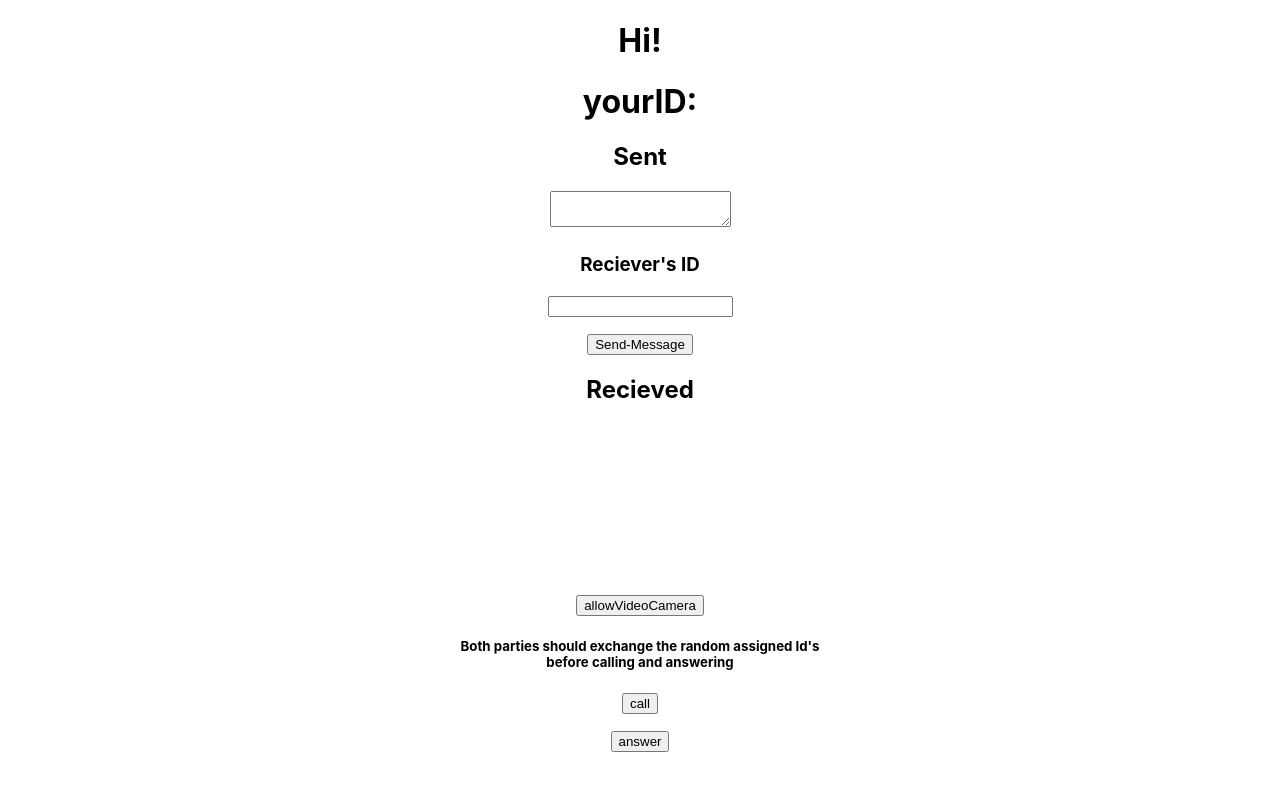
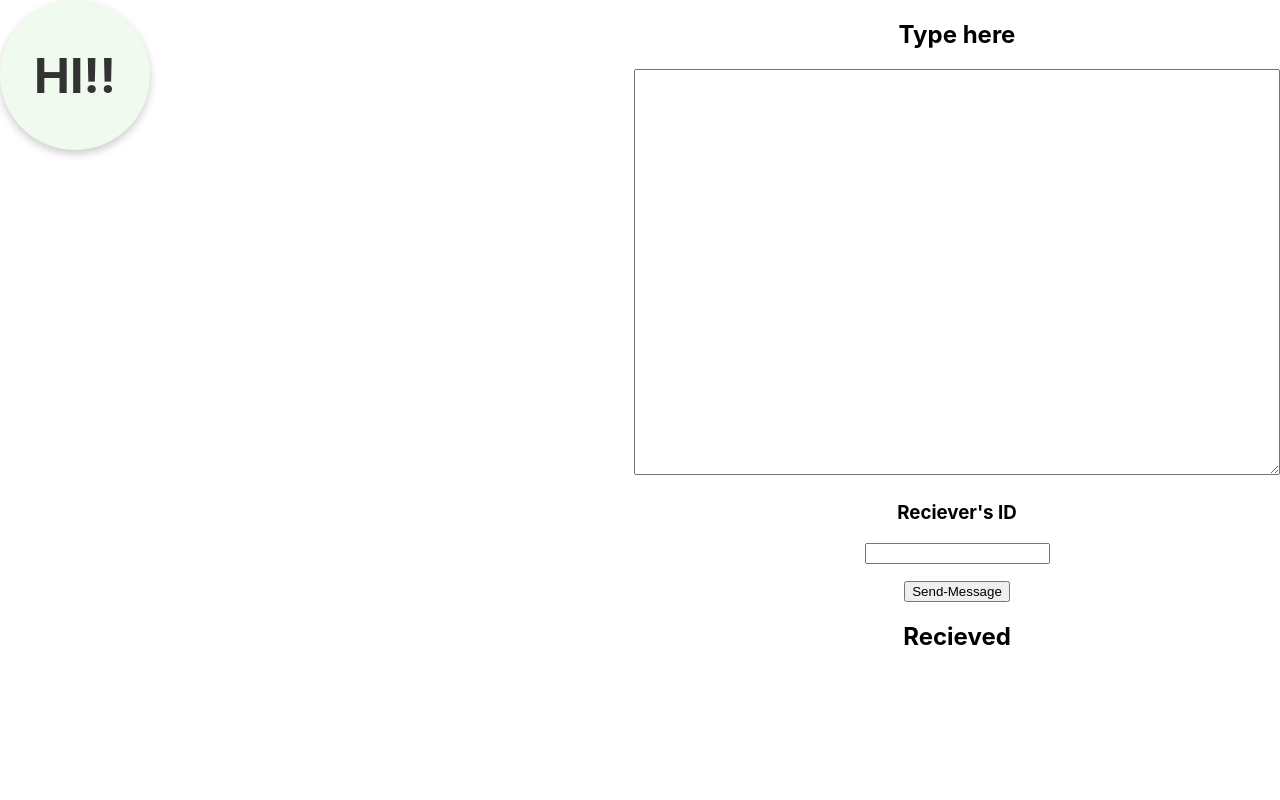
Before and after one commit to Neil972/Video-Chat-App, a React (Create React App) app in the folder VideoChatClient/my-app/: page / in a window 1280 px wide. Shown: the top 800 px of the page. Built offline with nearby package versions, Linux system fonts and the light colour scheme; no server answers.

Commit message:
ui changes

```diff
--- a/VideoChatClient/my-app/src/App.css
+++ b/VideoChatClient/my-app/src/App.css
@@ -1,11 +1,87 @@
 .App {
   text-align: center;
+  display: flex;
+  justify-content: space-between;
+  flex-wrap: wrap;
 }
 
 .App-logo {
   height: 40vmin;
   pointer-events: none;
 }
+
+.avatar {
+  width: 150px;
+  height: 150px;
+  border-radius: 50%;
+  display: flex;
+  justify-content: center;
+  align-items: center;
+  font-size: 1.5rem;
+  color: white;
+  text-transform: uppercase;
+  text-align: center;
+  font-weight: bold;
+  position: relative;
+  box-shadow: 0 4px 8px rgba(0, 0, 0, 0.2);
+}
+
+/* Air Element */
+.air {
+  background-color: #f1faee; /* Light Airy White */
+  color: #333;
+}
+
+.tooltip {
+  position: relative;
+  display: inline-block;
+}
+
+.tooltip .tooltiptext {
+  visibility: hidden;
+  background-color: black;
+  color: #fff;
+  text-align: center;
+  border-radius: 6px;
+  padding: 5px 0;
+
+  /* Position the tooltip */
+  position: absolute;
+  z-index: 1;
+}
+
+.tooltip:hover .tooltiptext {
+  visibility: visible;
+}
+
+/* Ripple effect */
+.ripple {
+  background-position: center;
+  transition: background 0.8s;
+}
+.ripple:hover {
+  background: #f1faee radial-gradient(circle, transparent 1%, #f1faee 1%) center/15000%;
+}
+.ripple:active {
+  background-color: #71846b;
+  background-size: 100%;
+  transition: background 0s;
+}
+
+/* Button style */
+button {
+  border: none;
+  border-radius: 2px;
+  padding: 12px 18px;
+  font-size: 16px;
+  text-transform: uppercase;
+  cursor: pointer;
+  color: white;
+  background-color: #2196f3;
+  box-shadow: 0 0 4px #999;
+  outline: none;
+}
+
 
 @media (prefers-reduced-motion: no-preference) {
   .App-logo {
--- a/VideoChatClient/my-app/src/App.js
+++ b/VideoChatClient/my-app/src/App.js
@@ -120,10 +120,32 @@ class App extends React.Component{
   render(){
     return(
       <div className='App'>
-        <h1>Hi!</h1>
-        <h1>yourID:{`${this.state.yourID}`}</h1>
-        <h2><label for='txtArs'>Sent</label></h2>
-        <h2><textarea id='txtArS' onChange={this.updtSnt}></textarea></h2>
+          <div
+            className='avatar air'
+            onClick={
+              async ()=>{
+                try {
+                  let copiedText= await navigator.clipboard.writeText(this.state.yourID??'')
+                } catch (error) {
+                  console.error(error)
+                }
+              }
+            }
+          >
+            <div className='tooltip ripple'>
+              <h1>Hi!!</h1>
+              <span class="tooltiptext">{`${this.state.yourID}`}</span>
+            </div>
+          </div>
+          <div style={{width:"fit-content"}}>
+            <h2><label for='txtArs'>Type here</label></h2>
+            <h2>
+              <textarea id='txtArS'
+              style={{
+                height:"50vh",
+                width:"50vw"
+              }}
+              onChange={this.updtSnt}></textarea></h2>
             <p>
               <h3><label for='rcvrID'>Reciever's ID</label></h3>
               <input id='rcvrID' type='text' onChange={this.updtRcvrID}/>
@@ -151,6 +173,7 @@ class App extends React.Component{
               </p>
             </p>
           </div>
+      </div>
     )
   }
 }
```
Lines whose indentation alone changed are shown as unchanged.
